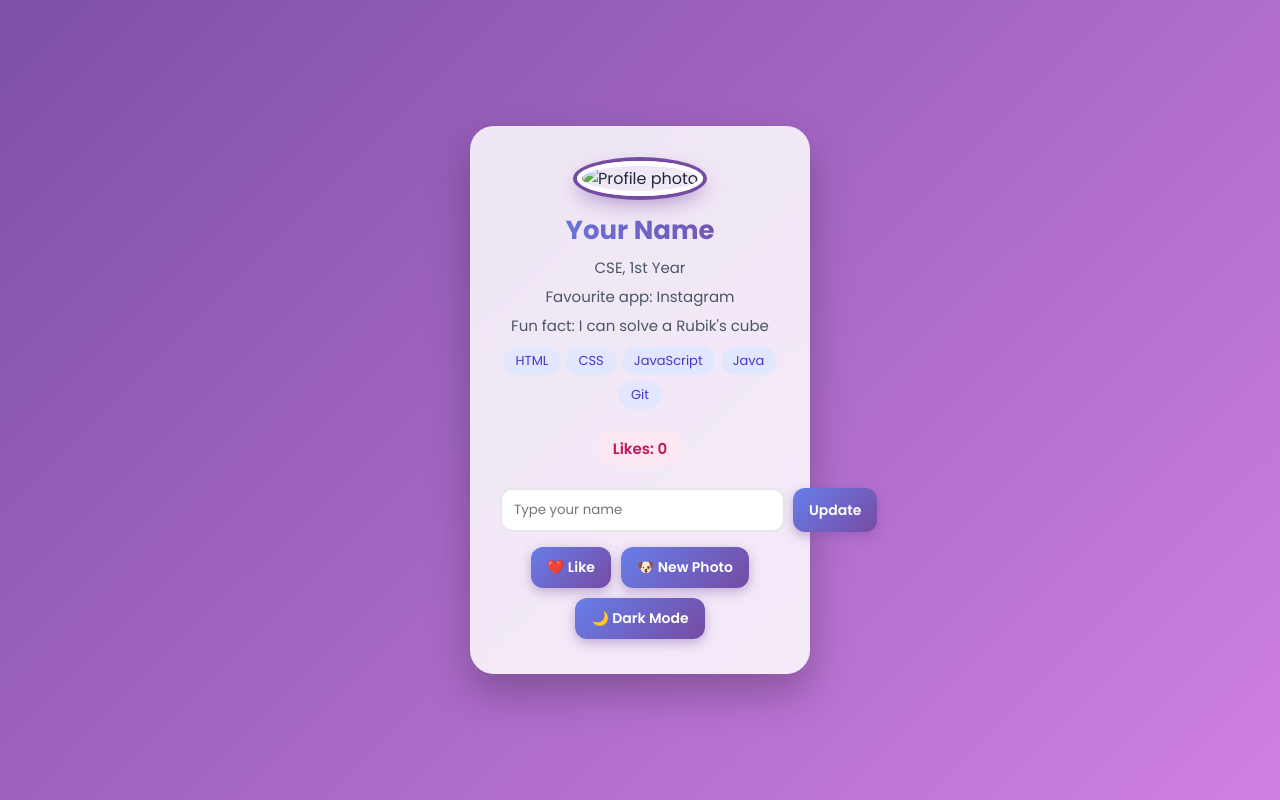
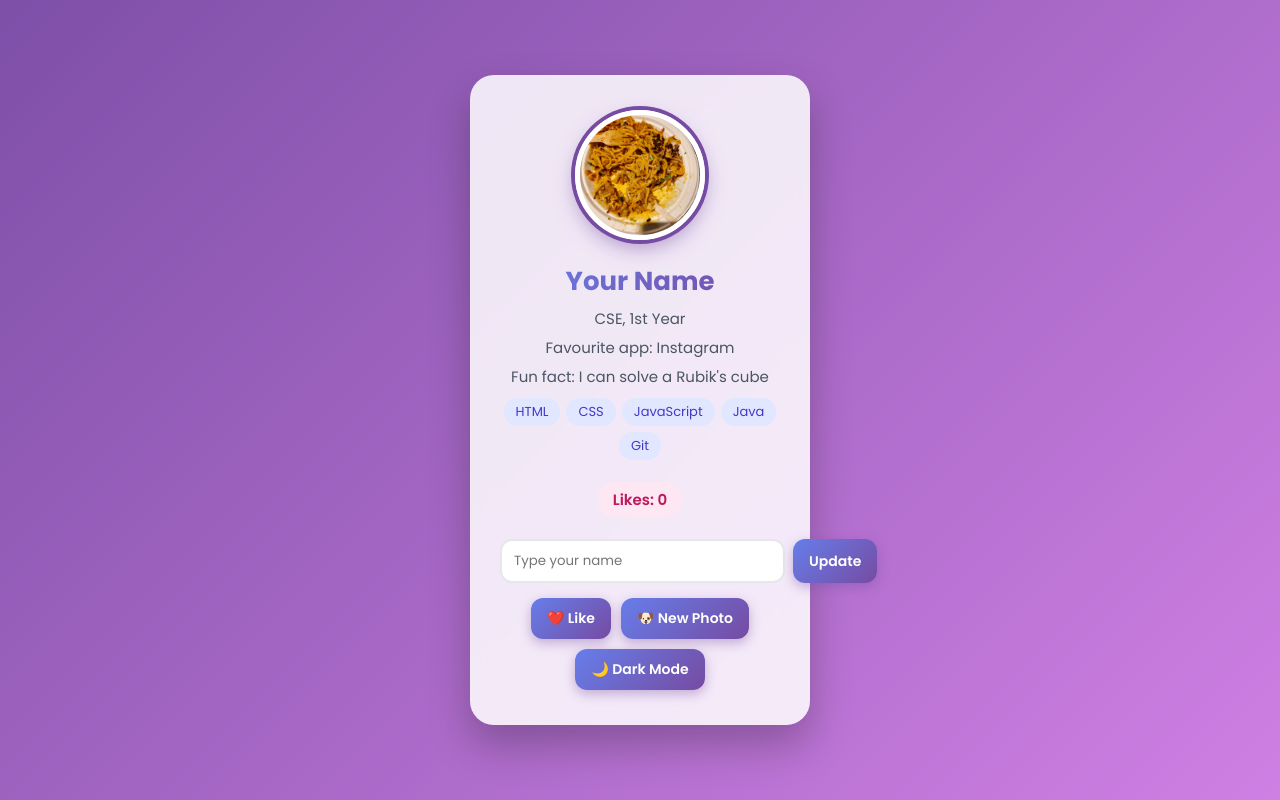
Before and after one commit to domiriya2379-ai/day4hack, a plain HTML site: page index.html in a window 1280 px wide. Drawn offline with Linux system fonts and the light colour scheme.

Commit message:
Update index.html

```diff
--- a/index.html
+++ b/index.html
@@ -8,7 +8,7 @@
 </head>
 <body>
   <div class="card">
-    <img id="photo" src="WhatsApp Image 2026-10-24 at 9.17.38 PM" alt="Profile photo">
+    <img id="photo" src="WhatsApp Image 2026-10-24 at 9.17.38 PM.jpeg" alt="Profile photo">
 
     <h1 id="userName">Your Name</h1>
     <p>CSE, 1st Year</p>
```
